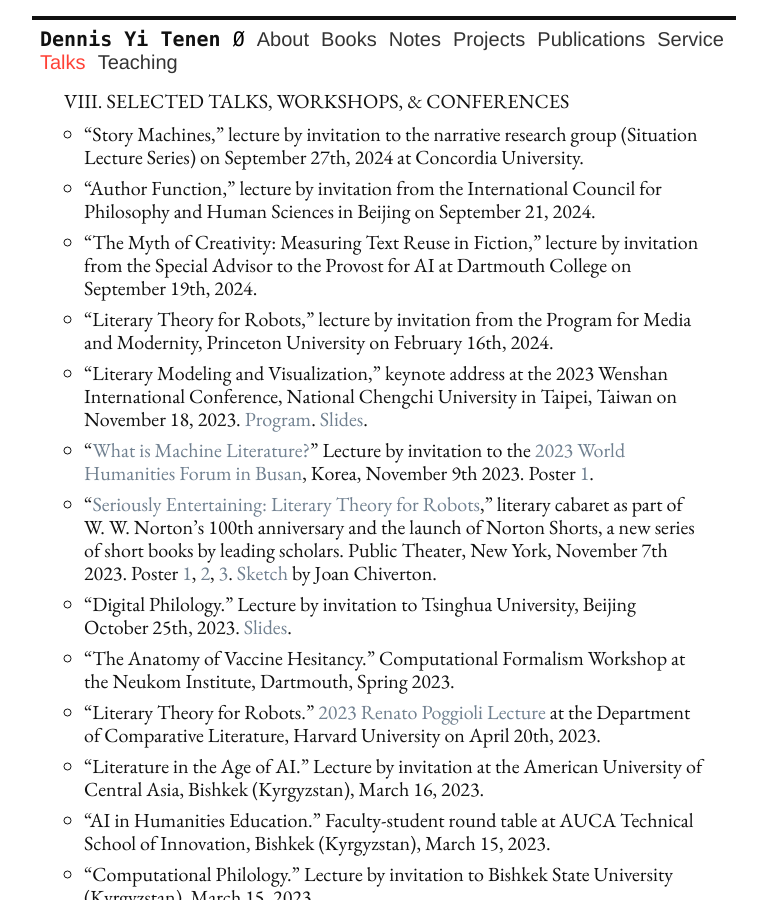
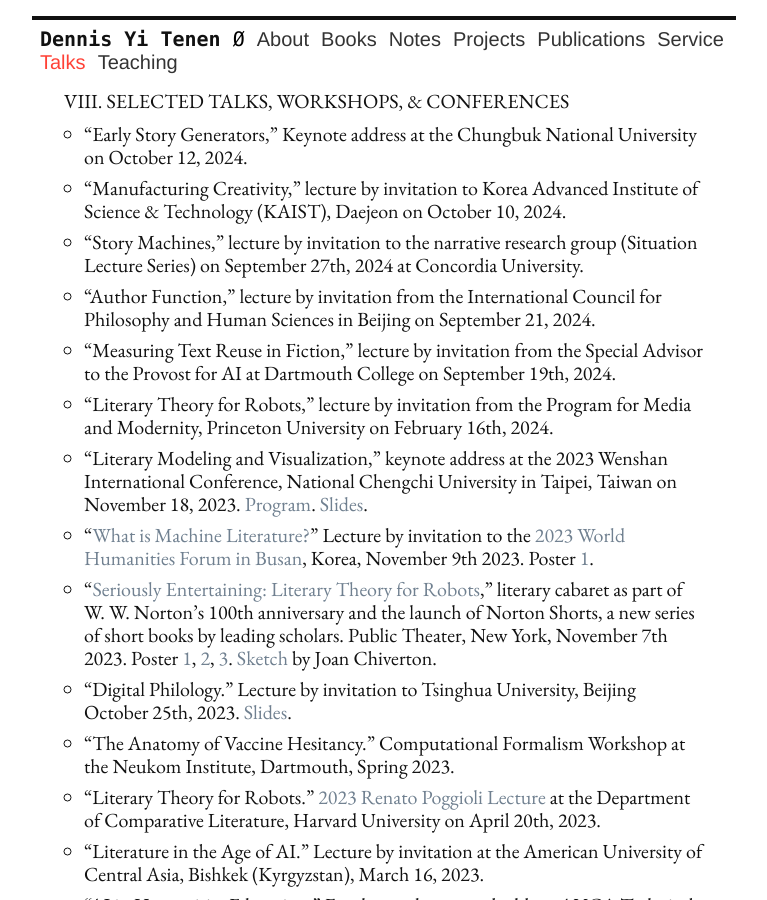
Before and after one commit to denten/denten.github.io, a Jekyll site: the page built from _pages/talks.md, in a window 1280 px wide and 900 px high. Shown: the whole window, without its empty margins (256-1023 px from the left). Built offline with Jekyll 4.4.1, drawn with Linux system fonts in a browser that asks for light colours; nearby versions of some CDN libraries.

Commit message:
update the talks

```diff
--- a/_includes/CV/06-talks.md
+++ b/_includes/CV/06-talks.md
@@ -1,9 +1,13 @@
 ## VIII. Selected Talks, Workshops, & Conferences
 
-- "Story Machines," lecture by invitation to the narrative research group (Situation Lecture Series) on September 27th, 2024 at Concordia University.
+- "Early Story Generators," Keynote address at the Chungbuk National University on October 12, 2024.
+- "Manufacturing Creativity," lecture by invitation to Korea Advanced Institute of Science &
+Technology (KAIST), Daejeon on October 10, 2024.
+- "Story Machines," lecture by invitation to the narrative research group (Situation Lecture
+Series) on September 27th, 2024 at Concordia University.
 - "Author Function," lecture by invitation from the International Council for Philosophy and
 Human Sciences in Beijing on September 21, 2024.
-- "The Myth of Creativity: Measuring Text Reuse in Fiction," lecture by invitation from the
+- "Measuring Text Reuse in Fiction," lecture by invitation from the
 Special Advisor to the Provost for AI at Dartmouth College on September 19th, 2024.
 - "Literary Theory for Robots," lecture by invitation from the Program for Media and
   Modernity, Princeton University on February 16th, 2024.
```
Also changed, not shown: _includes/CV/07-service.md (+2 -2 lines).
